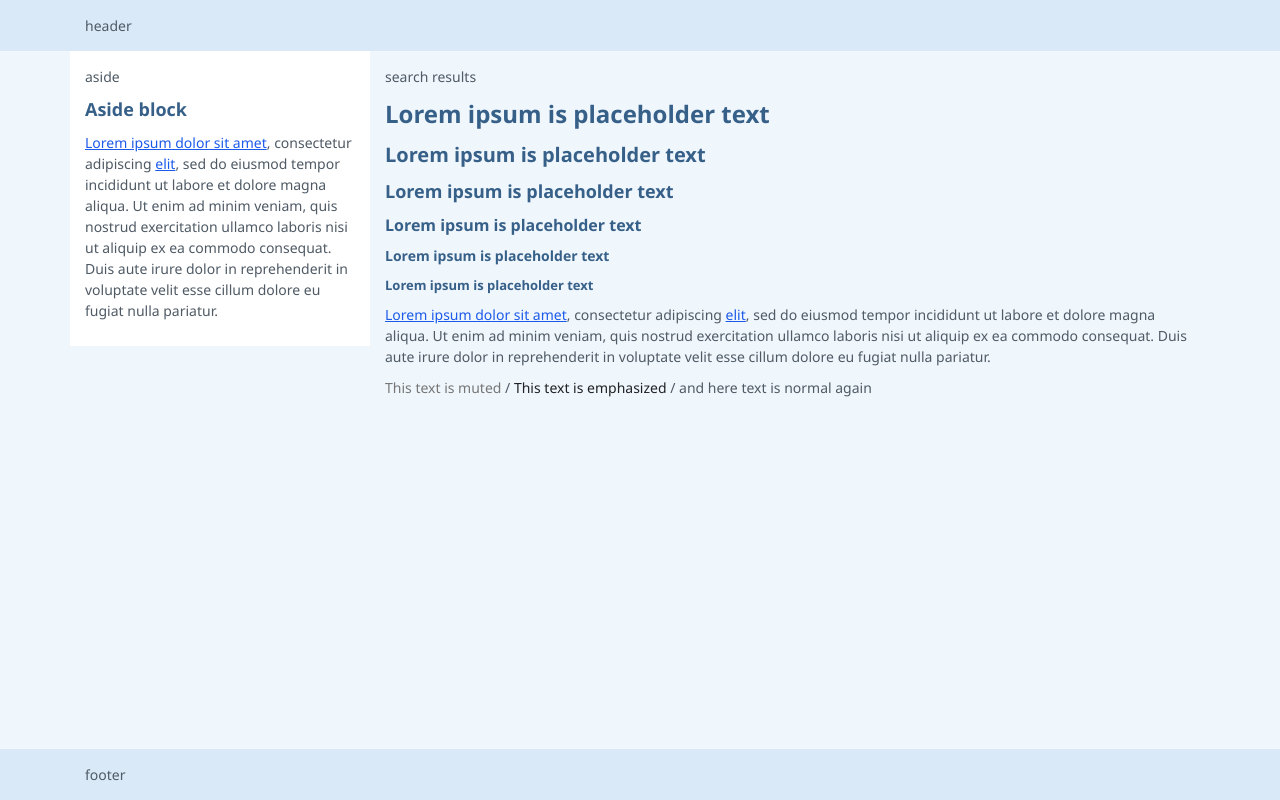
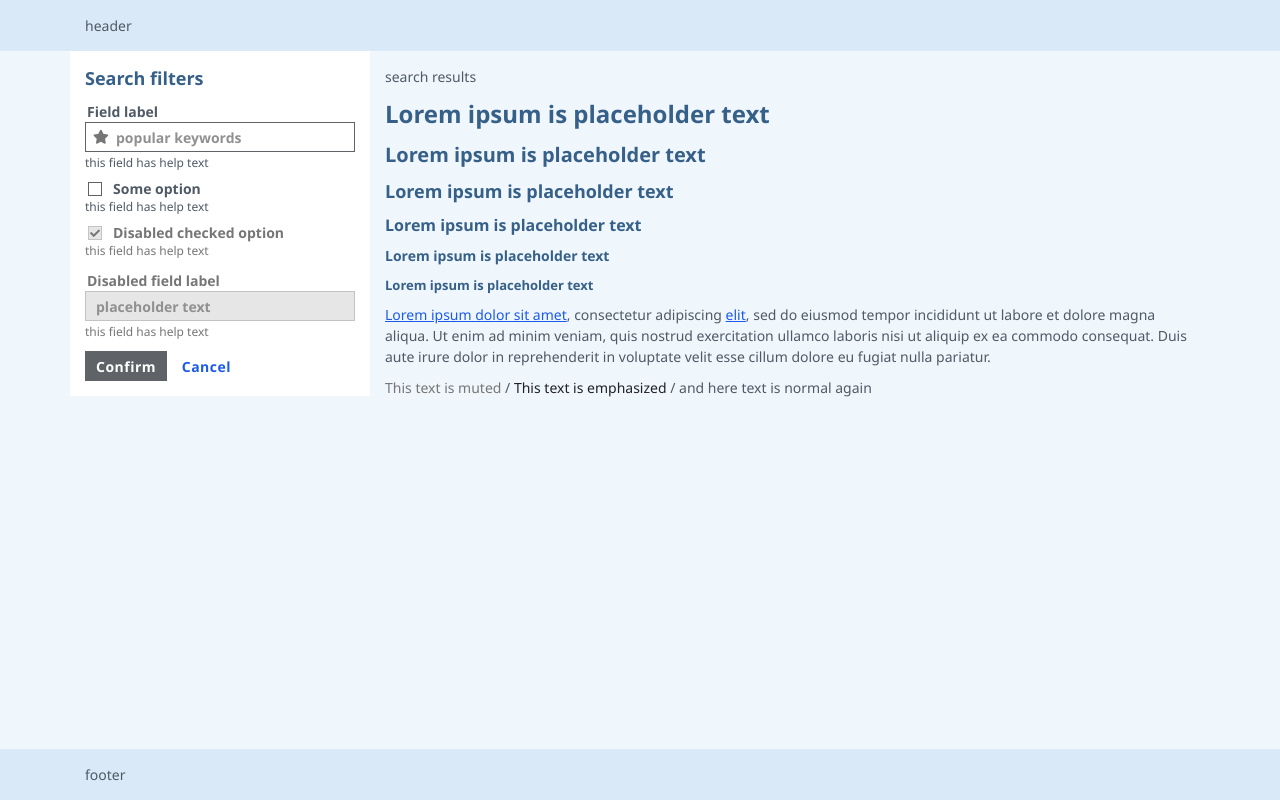
Before and after one commit to VilmantasT/app-boilerplate, a website: page src/index.html in a window 1280 px wide. Drawn offline with nearby package versions, Linux system fonts and the light colour scheme; files that its build step writes are made by us from their sources.

Commit message:
adding buttons, text inputs and checkboxes

```diff
--- a/src/index.html
+++ b/src/index.html
@@ -38,9 +38,38 @@
             <aside class="aside">
                 <div class="container">
                     <div class="content-wrapper">
-                        <p>aside</p>
-                        <h3>Aside block</h3>
-                        <p><a class="link" href="#" aria-label="Read more about Lorem ipsum meaning">Lorem ipsum dolor sit amet</a>, consectetur adipiscing <a class="link" href="#" aria-label="Read more about this topic">elit</a>, sed do eiusmod tempor incididunt ut labore et dolore magna aliqua. Ut enim ad minim veniam, quis nostrud exercitation ullamco laboris nisi ut aliquip ex ea commodo consequat. Duis aute irure dolor in reprehenderit in voluptate velit esse cillum dolore eu fugiat nulla pariatur.</p>
+                        <h3>Search filters</h3>
+                        <div class="field">
+                            <label class="label" for="field-demo-1">Field label</label>
+                            <div class="control control--has-icon-left">
+                                <i class="control__icon fas fa-star"></i>
+                                <input class="input" type="text" id="field-demo-1" placeholder="popular keywords">
+                            </div>
+                            <p class="help error">this field has help text</p>
+                        </div>
+                        <div class="field">
+                            <div class="control control--checkbox">
+                                <input class="checkbox" type="checkbox" id="field-checkbox1">
+                                <label class="label" for="field-checkbox1">Some option</label>
+                            </div>
+                            <p class="help error">this field has help text</p>
+                        </div>
+                        <div class="field disabled">
+                            <div class="control control--checkbox">
+                                <input disabled checked class="checkbox" type="checkbox" id="field-checkbox2">
+                                <label class="label" for="field-checkbox2">Disabled checked option</label>
+                            </div>
+                            <p class="help error">this field has help text</p>
+                        </div>
+                        <div class="field disabled">
+                            <label class="label" for="field-demo-2">Disabled field label</label>
+                            <div class="control">
+                                <input class="input" disabled type="text" id="field-demo-2" placeholder="placeholder text">
+                            </div>
+                            <p class="help error">this field has help text</p>
+                        </div>
+                        <button class="button">Confirm</button>
+                        <button class="button-link" href="#">Cancel</button>
                     </div>
                 </div>
             </aside>
--- a/src/styles/elements/_all.scss
+++ b/src/styles/elements/_all.scss
@@ -1,2 +1,6 @@
 @import "mixins";
 @import "links";
+@import "input-wrappers";
+@import "input-text";
+@import "input-checkbox";
+@import "buttons";
--- /dev/null
+++ b/src/styles/elements/buttons.scss
@@ -0,0 +1,41 @@
+.button {
+    @include button-base();
+    color: $color__white;
+    background: $background__button;
+    @include input-border();
+    @include focusable();
+
+    &:hover {
+        background: darken($background__button, 10%);
+    }
+
+    &:focus {
+        background: darken($background__button, 20%);
+        @include focusable-active();
+    }
+
+    &:active {
+        color: darken($color__white, 20%);
+    }
+}
+
+.button-link {
+    @include button-base();
+    color: $color__link;
+    background-color: transparent;
+    border: 1px solid transparent;
+    @include focusable();
+
+    &:hover {
+        background: darken($color__white, 10%);
+    }
+
+    &:focus {
+        color: darken($color__link, 10%);
+        @include focusable-active();
+    }
+
+    &:active {
+        color: darken($color__link, 30%);
+    }
+}
--- /dev/null
+++ b/src/styles/elements/input-checkbox.scss
@@ -0,0 +1,88 @@
+// https://github.com/flatlogic/awesome-bootstrap-checkbox
+
+.control--checkbox {
+    margin-bottom: 0;
+    padding-left: .8rem;
+
+    .label {
+        position: relative;
+        display: inline-block;
+        vertical-align: middle;
+        margin-bottom: 0;
+        padding-left: .5rem;
+        line-height: $line-height__input-normal;
+
+        &::before {
+            content: "";
+            display: inline-block;
+            position: absolute;
+            width: $size__checkbox;
+            height: $size__checkbox;
+            left: 0;
+            margin-left: -2rem;
+            @include input-border();
+        }
+
+        .disabled &::before {
+            @include input-border(disabled);
+        }
+
+        &::after {
+            display: inline-block;
+            position: absolute;
+            width: $size__checkbox;
+            height: $size__checkbox;
+            left: 0;
+            top: 0;
+            margin-left: -2rem;
+            padding-left: 1px;
+            font-size: 1rem;
+            line-height: $line-height__input-normal - .1rem;    // fine tune
+            color: $color__check;
+            @include input-border();
+        }
+
+        .disabled &::after {
+            @include input-border(disabled);
+        }
+    }
+
+    .checkbox {
+        opacity: 0;
+        z-index: 1;
+        cursor: pointer;
+
+        &:checked + .label::after {
+            content: $icon__check;
+            font-family: $font-family__icons;
+            background-color: $background__check;
+        }
+
+        &:disabled {
+            cursor: not-allowed;
+        }
+
+        &:disabled + .label {
+            color: $color__text-muted;
+
+            &::before {
+                background-color: darken($color__white, 10%);
+                cursor: not-allowed;
+            }
+
+            &::after {
+                color: $color__text-muted;
+                background-color: darken($color__white, 10%);
+                cursor: not-allowed;
+            }
+        }
+
+        &:focus + .label::before {
+            @include focusable-active();
+        }
+
+        &:checked:focus + .label::after {
+            background-color: darken($background__check, 20%);
+        }
+    }
+}
--- /dev/null
+++ b/src/styles/elements/input-text.scss
@@ -0,0 +1,46 @@
+.input {
+    padding: $padding__input;
+    height: $size__inputs-buttons;
+    width: 100%;
+    max-width: 100%;
+    font-weight: bold;
+    color: $color__text-body;
+    @include input-border();
+    @include focusable();
+
+    &::placeholder {
+        color: lighten($color__text-muted, 10%);
+    }
+
+    &:focus {
+        @include focusable-active();
+    }
+}
+
+.field {
+
+    &.disabled .input {
+        background-color: darken($color__white, 10%);
+        @include input-border(disabled);
+        cursor: not-allowed;
+    }
+}
+
+.control {
+    // Arrangement for having icons in input field
+
+    $icon-sides: left, right;
+    @each $side in $icon-sides {
+        &--has-icon-#{$side} {
+            .input {
+                padding-#{$side}: 3rem;
+            }
+        }
+    }
+
+    &__icon {
+        position: absolute;
+        padding: .8rem;
+        color: $color__text-muted;
+    }
+}
--- /dev/null
+++ b/src/styles/elements/input-wrappers.scss
@@ -0,0 +1,25 @@
+.field {
+    margin-bottom: $margin__form-field;
+
+    &.max-width-600 {
+        max-width: 600px;
+    }
+}
+
+.label {
+    margin-left: 2px;
+    margin-bottom: $margin__form-label;
+    font-weight: bold;
+    line-height: $line-height__input-normal;
+}
+
+.control {
+    display: flex;
+    align-items: center;
+    text-align: left;
+}
+
+.help {
+    margin-top: 2px;
+    font-size: $font-size__small;
+}
```
